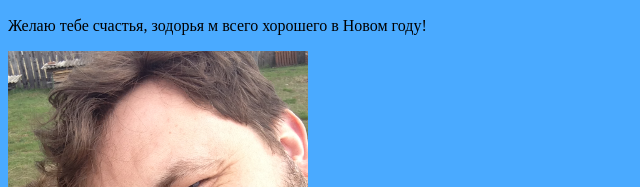
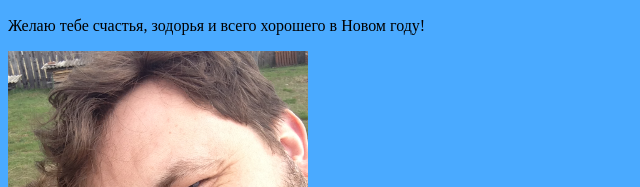
Before and after one commit to MrKtoTo228/2, a plain HTML site: page index.html in a window 1280 px wide. Shown: the part 504-691 px from the top of the page, 0-640 px from the left. Drawn offline with Linux system fonts and the light colour scheme.

Commit message:
Add files via upload

```diff
--- a/index.html
+++ b/index.html
@@ -9,7 +9,7 @@
     <p>Папа, с Новым годом!</p>
     <img src="IMG_3505.JPG" alt="..." width="300 px">
     <img src="IMG_4085.jpg" alt="..." width="300 px">
-    <p>Желаю тебе счастья, зодорья м всего хорошего в Новом году!</p>
+    <p>Желаю тебе счастья, зодорья и всего хорошего в Новом году!</p>
     <img src="IMG_4529.JPG" alt="..." width="300 px">
     <img src="IMG_7493.JPG" alt="..." width="300 px">
     <p>Я скучаю по тебе! Приезжай!</p>
```
